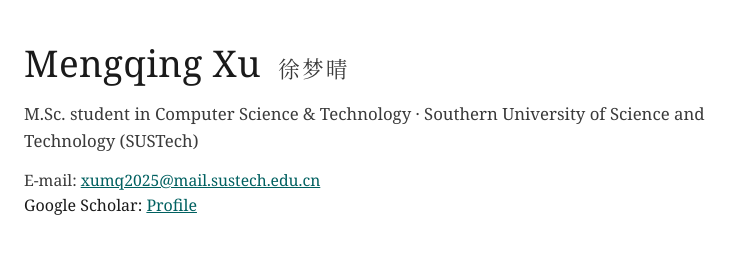
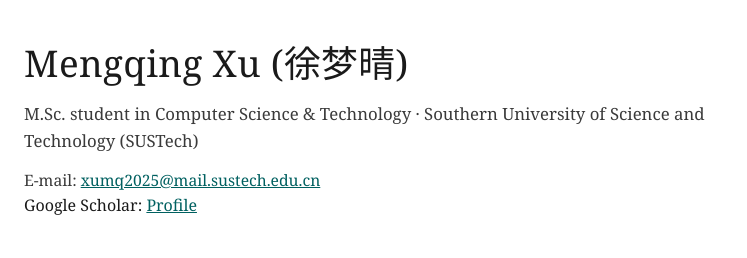
Before and after one commit to MqXuTodd/MqXuTodd.github.io, a plain HTML site: page index.html in a window 1280 px wide. Shown: the top 258 px of the page, 344-1091 px from the left. Drawn offline with Linux system fonts and the light colour scheme; no server answers.

Commit message:
some changes

```diff
--- a/index.html
+++ b/index.html
@@ -146,7 +146,7 @@
   <header>
     <img class="photo" src="xu.jpg" alt="Mengqing Xu">
     <div class="header-info">
-      <h1>Mengqing Xu <span class="zh-name">徐梦晴</span></h1>
+      <h1>Mengqing Xu (徐梦晴)</h1>
       <p class="affil">M.Sc. student in Computer Science &amp; Technology &middot; Southern University of Science and Technology (SUSTech)</p>
       <p class="contact">
         E-mail: <a href="mailto:xumq2025@mail.sustech.edu.cn">xumq2025@mail.sustech.edu.cn</a>
```
